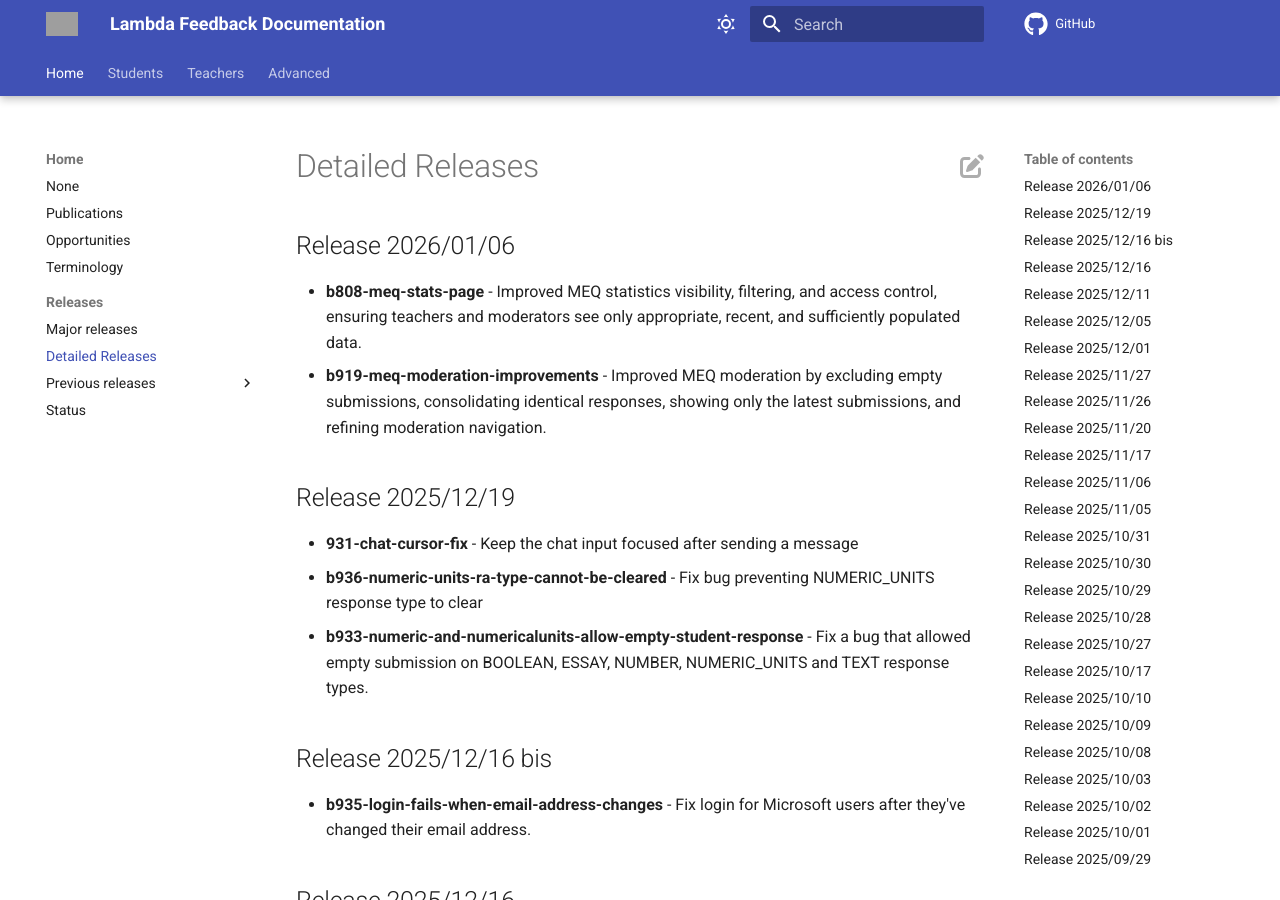
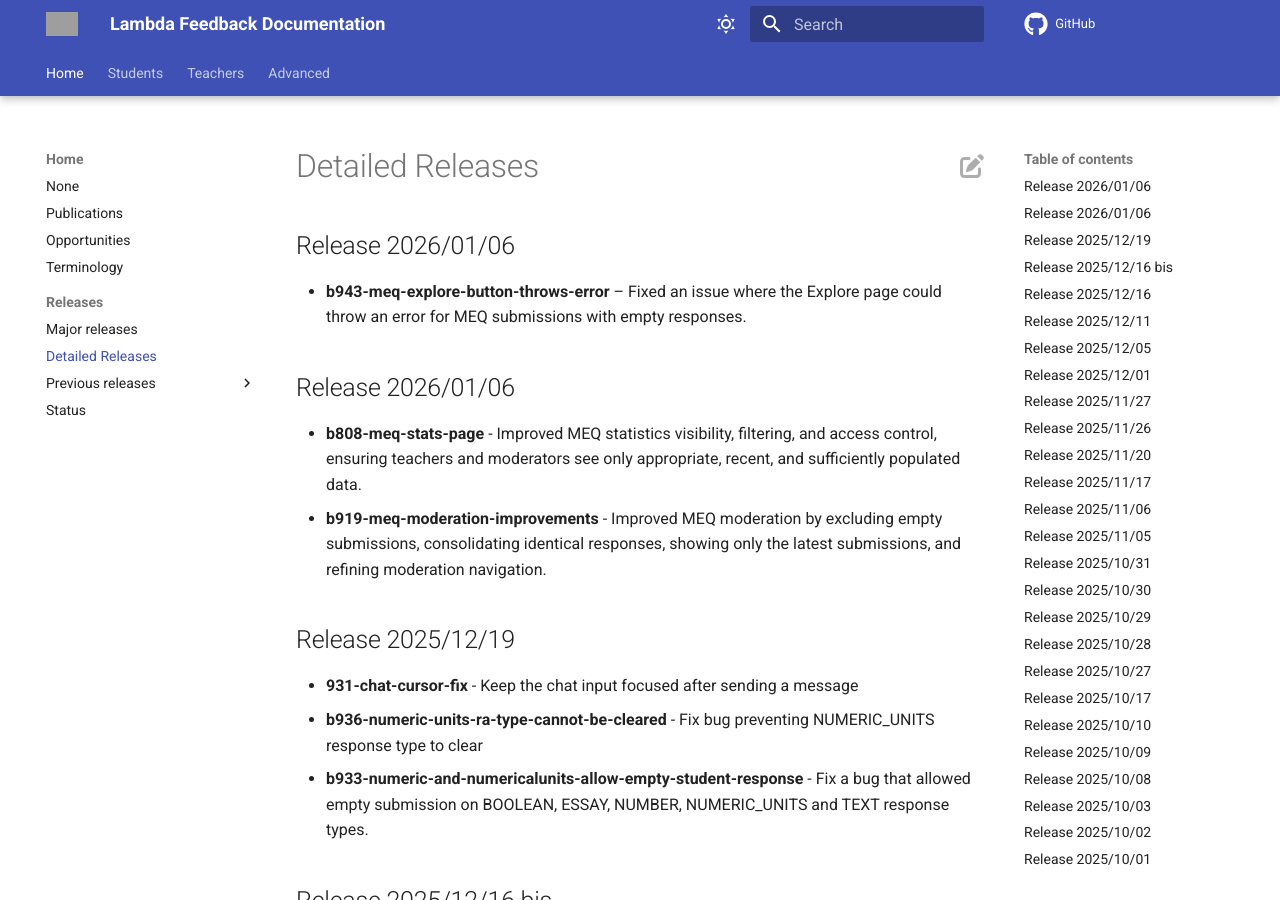
Before and after one commit to lambda-feedback/user-documentation, an MkDocs documentation site: the page built from docs/releases/detailed_releases.md, in a window 1280 px wide and 900 px high. Built offline with MkDocs 1.6.1 and Material for MkDocs 9.7.7, drawn with Linux system fonts in a browser that asks for light colours; comment, search, counter and statistics services are not loaded; grey boxes are pictures that could not be loaded.

Commit message:
Release 2026/01/06 added

```diff
--- a/docs/releases/detailed_releases.md
+++ b/docs/releases/detailed_releases.md
@@ -1,3 +1,7 @@
+## Release 2026/01/06
+
+- **b943-meq-explore-button-throws-error** – Fixed an issue where the Explore page could throw an error for MEQ submissions with empty responses.
+
 ## Release 2026/01/06
 
 - **b808-meq-stats-page** - Improved MEQ statistics visibility, filtering, and access control, ensuring teachers and moderators see only appropriate, recent, and sufficiently populated data.
```
